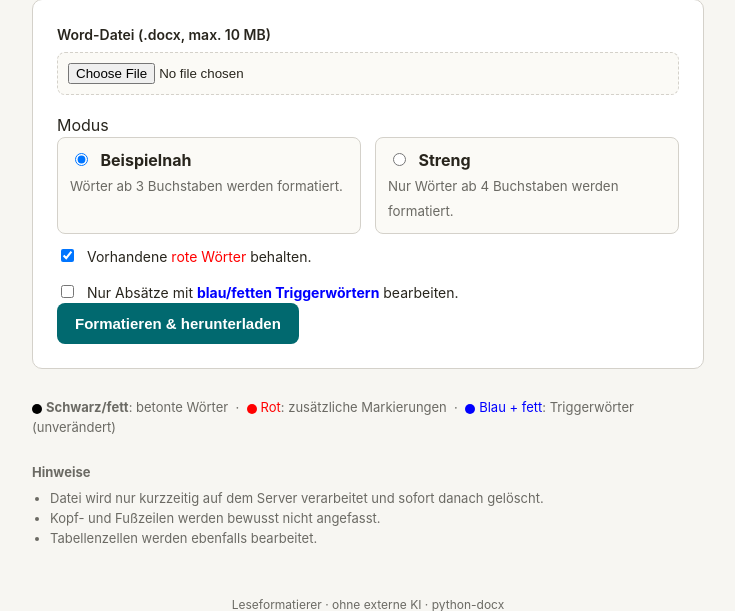
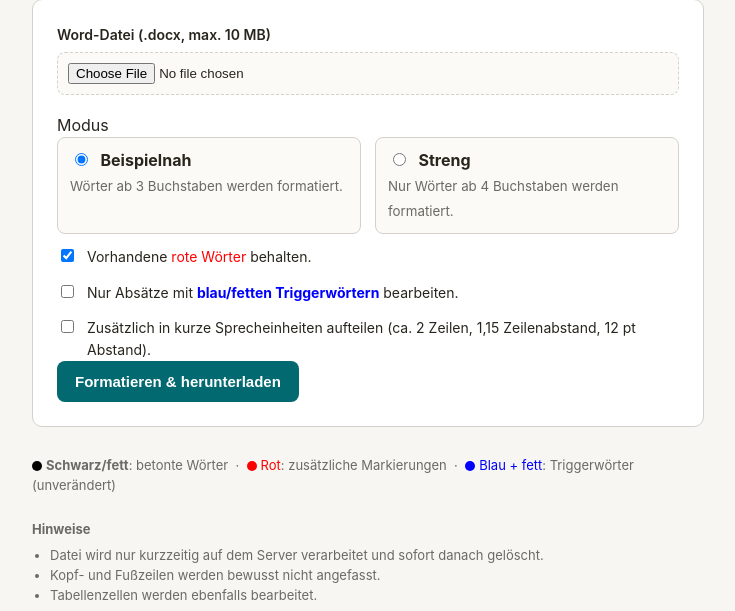
Before and after one commit to talminos/leseformatierer, a Flask app: page / in a window 1280 px wide. Shown: the part 182-793 px from the top of the page, without its empty margins (272-1007 px from the left). Run offline with Flask 3, Linux system fonts and the light colour scheme.

Commit message:
Update index.html

```diff
--- a/templates/index.html
+++ b/templates/index.html
@@ -195,6 +195,10 @@
           <input type="checkbox" name="only_trigger_paragraphs">
           <span>Nur Absätze mit <span style="color:#0000ff;font-weight:bold">blau/fetten Triggerwörtern</span> bearbeiten.</span>
         </label>
+        <label class="check">
+          <input type="checkbox" name="speech_units">
+          <span>Zusätzlich in kurze Sprecheinheiten aufteilen (ca. 2 Zeilen, 1,15 Zeilenabstand, 12&nbsp;pt Abstand).</span>
+        </label>
       </div>
 
       <button type="submit" class="primary">Formatieren &amp; herunterladen</button>
```
